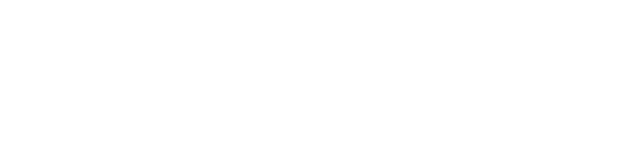
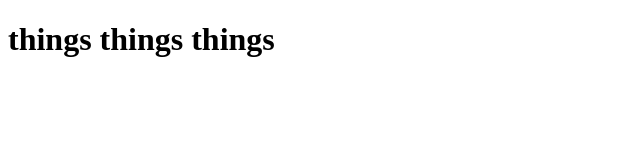
Before and after one commit to courtneyfay/the-best-best, a plain HTML site: page index.html in a window 1280 px wide. Shown: the whole page, without its empty margins (0-640 px from the left). Drawn offline with Linux system fonts and the light colour scheme.

Commit message:
adds some stuff to index and readme

```diff
--- a/index.html
+++ b/index.html
@@ -1,9 +1,9 @@
 <!DOCTYPE html>
 <html>
 <head>
-	<title></title>
+	<title>Oh HAI</title>
 </head>
 <body>
-
+	<h1>things things things</h1>
 </body>
 </html>
```
Also changed, not shown: 1 other file.
